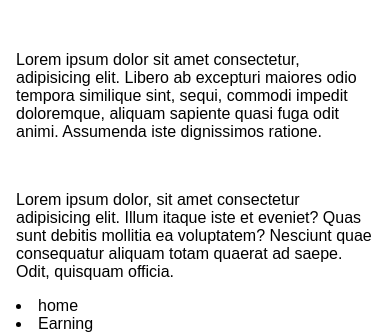
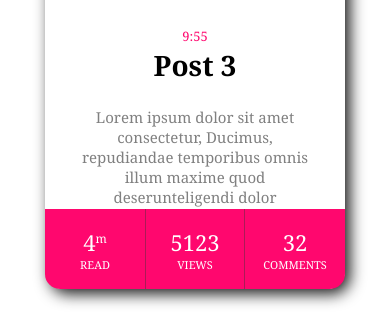
Before and after one commit to princewillzz/SPRDEARN, a Django app: page / in a window 390 px wide. Shown: the part 968-1302 px from the top of the page. Run offline with Django 3.2, Linux system fonts and the light colour scheme; a user stored in the database is signed in.

Commit message:
checkpoint

```diff
--- a/backend/accounts/templates/accounts/login.html
+++ b/backend/accounts/templates/accounts/login.html
@@ -32,13 +32,14 @@
 
         </div>
     </div>
+    <link rel="stylesheet" href="{% static 'accounts/login_style.css' %}">
     <script src='https://code.jquery.com/jquery-3.5.1.min.js'></script>
     <script>
         $('.message a').click(function () {
             $('form').animate({ height: "toggle", opacity: "toggle" }, "slow");
         });
     </script>
-    <link rel="stylesheet" href="{% static 'accounts/login_style.css' %}">
+
 </body>
 
 </html>
--- /dev/null
+++ b/backend/dashboard/static/dashboard/cards.css
@@ -0,0 +1,116 @@
+#subscription_card {
+    display: inline;
+    column-fill: auto;
+    position: relative;
+    align-items: center;
+    justify-content: center;
+}
+.card {
+    display: grid;
+    grid-template-columns: 300px;
+    grid-template-rows: 210px 210px 80px;
+    grid-template-areas: "image" "text" "stats";
+
+    border-radius: 18px;
+    background: white;
+    box-shadow: 5px 5px 15px rgba(0,0,0,0.9);
+    font-family: Georgia, 'Times New Roman', Times, serif;
+    text-align: center;
+
+    transition: 0.5s ease;
+    cursor: pointer;
+    margin:30px;
+}
+  .card-text {
+    grid-area: text;
+  }
+  .card-stats {
+    grid-area: stats;
+    display: grid;
+    grid-template-columns: 1fr 1fr 1fr;
+    grid-template-rows: 1fr;
+
+    border-bottom-left-radius: 15px;
+    border-bottom-right-radius: 15px;
+    background: rgb(255, 7, 110);
+  }
+  .card-stats .stat {
+    display: flex;
+    align-items: center;
+    justify-content: center;
+    flex-direction: column;
+
+    color: white;
+    padding:10px;
+  }
+  .card-stats .type{
+      font-size: 11px;
+      font-weight: 300;
+      text-transform: uppercase;
+  }
+  .card-stats .value {
+      font-size: 22px;
+      font-weight: 500;
+  }
+
+  .card-image {
+    grid-area: image;
+    background: url("img/logo512.png");
+    border-top-left-radius: 15px;
+    border-top-right-radius: 15px;
+    background-size: cover;
+  }
+  .card-text {
+    grid-area: text;
+    margin: 25px;
+  }
+  .card-text .date {
+    color: rgb(255, 7, 110);
+    font-size:13px;
+  }
+  .card-text p {
+    color: grey;
+    font-size:15px;
+    font-weight: 300;
+  }
+  .card-text h2 {
+    margin-top:0px;
+    font-size:28px;
+  }
+.card-stats .border {
+    border-left: 1px solid rgb(172, 26, 87);
+    border-right: 1px solid rgb(172, 26, 87);
+}
+.card-stats .value sup {
+    font-size: 12px;
+}
+.card:hover {
+    transform: scale(1.15);
+    box-shadow: 5px 5px 15px rgba(0,0,0,0.6);
+}
+
+
+/* Small screen */
+@media only screen and (max-width: 600px) {
+    #subscription_card {
+        margin: auto;
+        padding: 10px;
+        display: flex;
+        flex-direction: row;
+        flex-wrap: wrap;
+    }
+
+
+}
+
+
+/* Large screen */
+@media only screen and (min-width: 600px) {
+    #subscription_card {
+        margin: auto;
+        padding: 10px;
+        display: flex;
+        flex-direction: row;
+        flex-wrap: wrap;
+    }
+}
--- /dev/null
+++ b/backend/dashboard/static/dashboard/cards.js
@@ -0,0 +1,84 @@
+function create_subscription_cards() {
+    let body = document.getElementById('subscription_card');
+    for (let i = 1; i <= 3; i++) {
+        body.appendChild(card(i));
+    }
+}
+function card(i) {
+    let element = document.createElement('div');
+    element.className = 'card';
+
+    // element 1
+    let img = document.createElement('div');
+    img.className = 'card-image';
+
+    // element 2
+    let card_text = document.createElement('div');
+    card_text.className = 'card-text';
+    let date = document.createElement('data');
+    date.className = 'date';
+    let d = new Date();
+    date.innerHTML = d.getHours() + ":" + d.getMinutes();
+    card_text.appendChild(date);
+    let h = document.createElement('h2');
+    h.innerHTML = `Post ${i + 1}`;
+    card_text.appendChild(h);
+    let p = document.createElement('p');
+    p.innerHTML = 'Lorem ipsum dolor sit amet consectetur, Ducimus, repudiandae temporibus omnis illum maxime quod deserunteligendi dolor';
+    card_text.appendChild(p);
+
+    // element 3
+    let card_stats = document.createElement('div');
+    card_stats.className = 'card-stats';
+
+    let stat = document.createElement('div');
+    stat.className = 'stat';
+    let value = document.createElement('div');
+    value.className = 'value';
+    value.innerHTML = 4 + '<sup>' + 'm';
+    stat.appendChild(value);
+    let type = document.createElement('div');
+    type.className = 'type';
+    type.innerHTML = 'read';
+    stat.appendChild(type);
+    card_stats.appendChild(stat);
+    //...
+    let el = document.createElement('div');
+    el.className = 'stat border';
+    let vl = document.createElement('div');
+    vl.className = 'value';
+    vl.innerHTML = 5123;
+    let ty = document.createElement('div');
+    ty.className = 'type';
+    ty.innerHTML = 'views';
+    el.appendChild(vl);
+    el.appendChild(ty);
+    card_stats.appendChild(el);
+    //...
+    let st = document.createElement('div');
+    st.className = 'stat';
+    let v = document.createElement('div');
+    v.className = 'value';
+    v.innerHTML = 32;
+    st.appendChild(v);
+    let di = document.createElement('div');
+    di.className = 'type';
+    di.innerHTML = 'comments';
+    st.appendChild(di);
+    card_stats.appendChild(st);
+    //...
+
+    element.appendChild(img);
+    element.appendChild(card_text);
+    element.appendChild(card_stats);
+    return element;
+
+}
+
+create_subscription_cards();
+let time = document.addEventListener('DOMContentLoaded', () => {
+    let date = document.querySelector('data');
+    let d = new Date();
+    time = d.getHours() + ":" + d.getMinutes();
+    if (time !== date.innerHTML) date.innerHTML = time;
+});
--- a/backend/dashboard/static/dashboard/navbar.css
+++ b/backend/dashboard/static/dashboard/navbar.css
@@ -32,8 +32,6 @@ main, header, footer {
 }
 
 .navbar {
-
-    position: fixed;
     background-color: var(--bg-primary);
     transition: 200ms ease;
 }
@@ -81,11 +79,13 @@ main, header, footer {
 
 /* Small screen */
 @media only screen and (max-width: 600px) {
-
     .navbar {
         bottom: 0;
         width: 100vw;
         height: 5rem;
+        position: fixed;
+        z-index: 1;
+
     }
     .navbar-nav {
         flex-direction: row;
@@ -93,8 +93,9 @@ main, header, footer {
     .nav-link {
         justify-content: center;
     }
-    main {
+    main, header, footer {
         margin: 0;
+        margin-bottom: 8rem;
     }
 
 
@@ -107,7 +108,7 @@ main, header, footer {
         top: 0;
         width: 5rem;
         height: 100vh;
-
+        position: fixed;
     }
     .navbar:hover {
         width: 16rem;
--- a/backend/dashboard/templates/dashboard/base.html
+++ b/backend/dashboard/templates/dashboard/base.html
@@ -64,6 +64,7 @@
         <li>Earning</li>
         <li>dashboard</li>
         <li>logout</li>
+        {% block body %} {% endblock %}
         <p>Lorem ipsum dolor sit, amet consectetur adipisicing elit. Rerum possimus similique officia veritatis
             suscipit. Porro quidem sapiente deserunt quisquam, atque cum fugiat quaerat, tenetur iure, saepe ipsum
             voluptatem maiores voluptates!</p>
@@ -165,9 +166,14 @@
             mollitia ea voluptatem? Nesciunt quae consequatur aliquam totam quaerat ad saepe. Odit, quisquam
             officia.
         </p>
+
+
+
+
+
     </main>
 
-    {% block body %} {% endblock %}
+
     <link rel="stylesheet" href="{% static 'dashboard/navbar.css' %}">
     <link rel="stylesheet" href="{% static 'dashboard/header.css' %}">
     <link rel="stylesheet" href="{% static 'dashboard/fontawesome/css/all.css' %}">
--- a/backend/dashboard/templates/dashboard/index.html
+++ b/backend/dashboard/templates/dashboard/index.html
@@ -1,10 +1,89 @@
 {% extends 'dashboard/base.html' %}
 
 {% block title %} index {% endblock %}
-
+{% load static %}
 
 {% block body %}
 
+<div id="subscription_card">
 
 
+
+    <!--<div class="card">
+        <div class="card-image"></div>
+        <div class="card-text">
+            <span class="date">4 days ago</span>
+            <h2>Post One</h2>
+            <p>Lorem ipsum dolor sit amet consectetur, Ducimus, repudiandae temporibus omnis illum maxime quod deserunt
+                eligendi dolor</p>
+        </div>
+        <div class="card-stats">
+            <div class="stat">
+                <div class="value">4<sup>m</sup></div>
+                <div class="type">read</div>
+            </div>
+            <div class="stat border">
+                <div class="value">5123</div>
+                <div class="type">views</div>
+            </div>
+            <div class="stat">
+                <div class="value">32</div>
+                <div class="type">comments</div>
+            </div>
+        </div>
+    </div>
+
+    <div class="card">
+        <div class="card-image"></div>
+        <div class="card-text">
+            <span class="date">4 days ago</span>
+            <h2>Post One</h2>
+            <p>Lorem ipsum dolor sit amet consectetur, Ducimus, repudiandae temporibus omnis illum maxime quod deserunt
+                eligendi dolor</p>
+        </div>
+        <div class="card-stats">
+            <div class="stat">
+                <div class="value">4<sup>m</sup></div>
+                <div class="type">read</div>
+            </div>
+            <div class="stat border">
+                <div class="value">5123</div>
+                <div class="type">views</div>
+            </div>
+            <div class="stat">
+                <div class="value">32</div>
+                <div class="type">comments</div>
+            </div>
+        </div>
+    </div>
+
+
+    <div class="card">
+        <div class="card-image"></div>
+        <div class="card-text">
+            <span class="date">4 days ago</span>
+            <h2>Post One</h2>
+            <p>Lorem ipsum dolor sit amet consectetur, Ducimus, repudiandae temporibus omnis illum maxime quod deserunt
+                eligendi dolor</p>
+        </div>
+        <div class="card-stats">
+            <div class="stat">
+                <div class="value">4<sup>m</sup></div>
+                <div class="type">read</div>
+            </div>
+            <div class="stat border">
+                <div class="value">5123</div>
+                <div class="type">views</div>
+            </div>
+            <div class="stat">
+                <div class="value">32</div>
+                <div class="type">comments</div>
+            </div>
+        </div>
+    </div>-->
+
+
+</div>
+<link rel="stylesheet" href="{% static 'dashboard/cards.css' %}">
+<script src="{% static 'dashboard/cards.js' %}"></script>
 {% endblock %}
```
Also changed, not shown: 1 other file.
